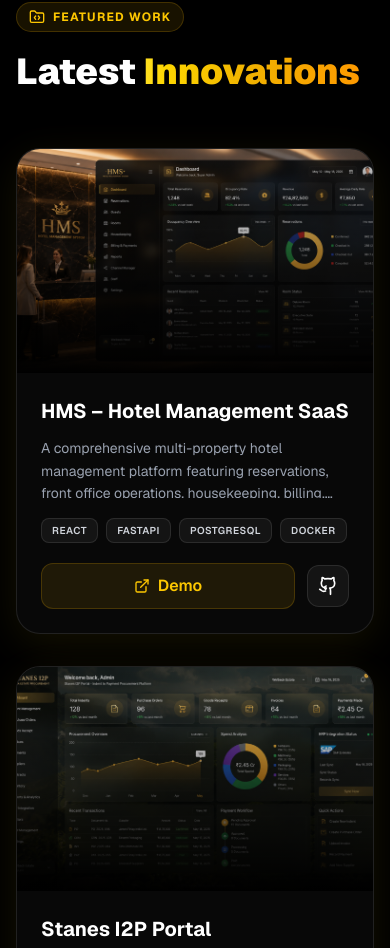
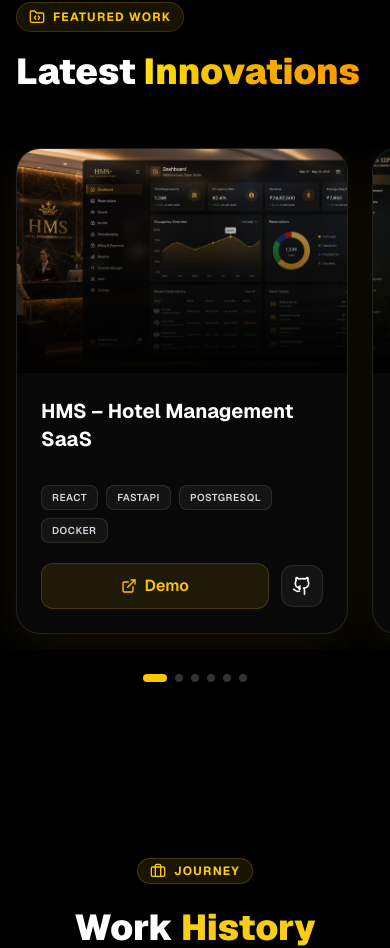
Before and after one commit to Harishnlmt/harish-portfolio, a Next.js app: page / in a window 390 px wide. Shown: the part 3763-4711 px from the top of the page. Built offline with nearby package versions, Linux system fonts and the light colour scheme.

Commit message:
project page design change

```diff
--- a/src/components/Projects.tsx
+++ b/src/components/Projects.tsx
@@ -90,11 +90,31 @@ const projects = [
 ];
 
 export default function Projects() {
+  const [activeIdx, setActiveIdx] = React.useState(0);
+  const scrollerRef = React.useRef<HTMLDivElement>(null);
+
+  // Track which card is centered, to drive the mobile dot indicators
+  const handleScroll = () => {
+    const el = scrollerRef.current;
+    if (!el) return;
+    const cardWidth = el.firstElementChild
+      ? (el.firstElementChild as HTMLElement).offsetWidth + 16 // + gap
+      : el.clientWidth;
+    const idx = Math.round(el.scrollLeft / cardWidth);
+    setActiveIdx(Math.min(projects.length - 1, Math.max(0, idx)));
+  };
+
+  const scrollToIdx = (idx: number) => {
+    const el = scrollerRef.current;
+    if (!el) return;
+    const card = el.children[idx] as HTMLElement | undefined;
+    if (card) {
+      el.scrollTo({ left: card.offsetLeft - el.offsetLeft, behavior: 'smooth' });
+    }
+  };
+
   return (
-    <section
-      id="projects"
-      className="relative py-20 md:py-28 bg-black"
-    >
+    <section id="projects" className="relative py-20 md:py-28 bg-black">
       <div className="max-w-7xl mx-auto px-4 lg:px-8">
         {/* Header */}
         <motion.div
@@ -119,8 +139,21 @@ export default function Projects() {
           </h2>
         </motion.div>
 
-        {/* Projects */}
-        <div className="grid grid-cols-1 md:grid-cols-2 xl:grid-cols-3 gap-8">
+        {/* Mobile: horizontal swipe carousel | md+: grid */}
+        <div
+          ref={scrollerRef}
+          onScroll={handleScroll}
+          className="
+            flex md:grid
+            md:grid-cols-2 xl:grid-cols-3
+            gap-6 md:gap-8
+            overflow-x-auto md:overflow-visible
+            snap-x snap-mandatory md:snap-none
+            -mx-4 px-4 md:mx-0 md:px-0
+            pb-4 md:pb-0
+            [scrollbar-width:none] [&::-webkit-scrollbar]:hidden
+          "
+        >
           {projects.map((project, idx) => (
             <motion.div
               key={idx}
@@ -136,6 +169,9 @@ export default function Projects() {
               }}
               className="
                 group
+                shrink-0
+                w-[85vw] sm:w-[70vw] md:w-auto
+                snap-center md:snap-align-none
                 overflow-hidden
                 rounded-3xl
                 bg-white/[0.03]
@@ -243,6 +279,20 @@ export default function Projects() {
             </motion.div>
           ))}
         </div>
+
+        {/* Dot indicators — mobile only */}
+        <div className="flex md:hidden justify-center gap-2 mt-6">
+          {projects.map((_, idx) => (
+            <button
+              key={idx}
+              onClick={() => scrollToIdx(idx)}
+              aria-label={`Go to project ${idx + 1}`}
+              className={`h-2 rounded-full transition-all duration-300 ${
+                activeIdx === idx ? 'w-6 bg-yellow-400' : 'w-2 bg-white/20'
+              }`}
+            />
+          ))}
+        </div>
       </div>
     </section>
   );
```
